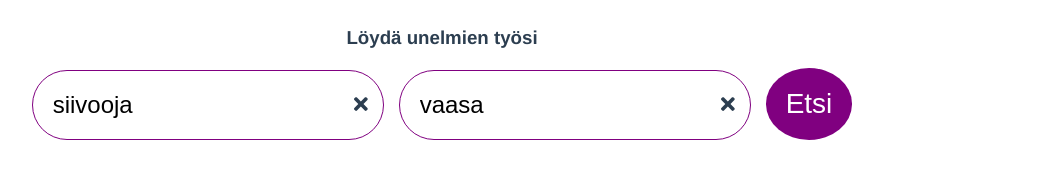
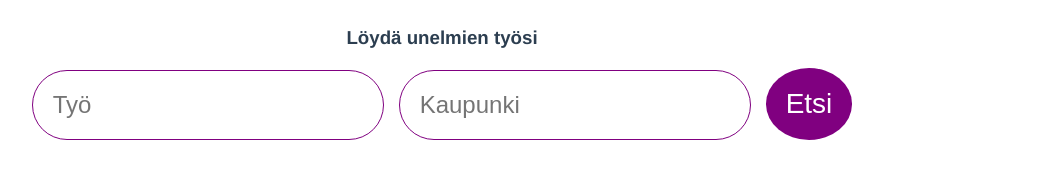
Before and after one commit to Kartturi/workfinder, a Vue app in the folder client/: page / in a window 1280 px wide. Shown: the part 195-374 px from the top of the page, without its empty margins (198-1261 px from the left). Built offline with nearby package versions, Linux system fonts and the light colour scheme; what vue-backtotop would draw is missing.

Commit message:
flask vue config

```diff
--- a/client/src/components/SearchBar.vue
+++ b/client/src/components/SearchBar.vue
@@ -72,8 +72,8 @@ export default {
   data() {
     return {
       form: {
-        job: "siivooja ",
-        location: "vaasa"
+        job: "",
+        location: ""
       },
       error: null
     };
```
